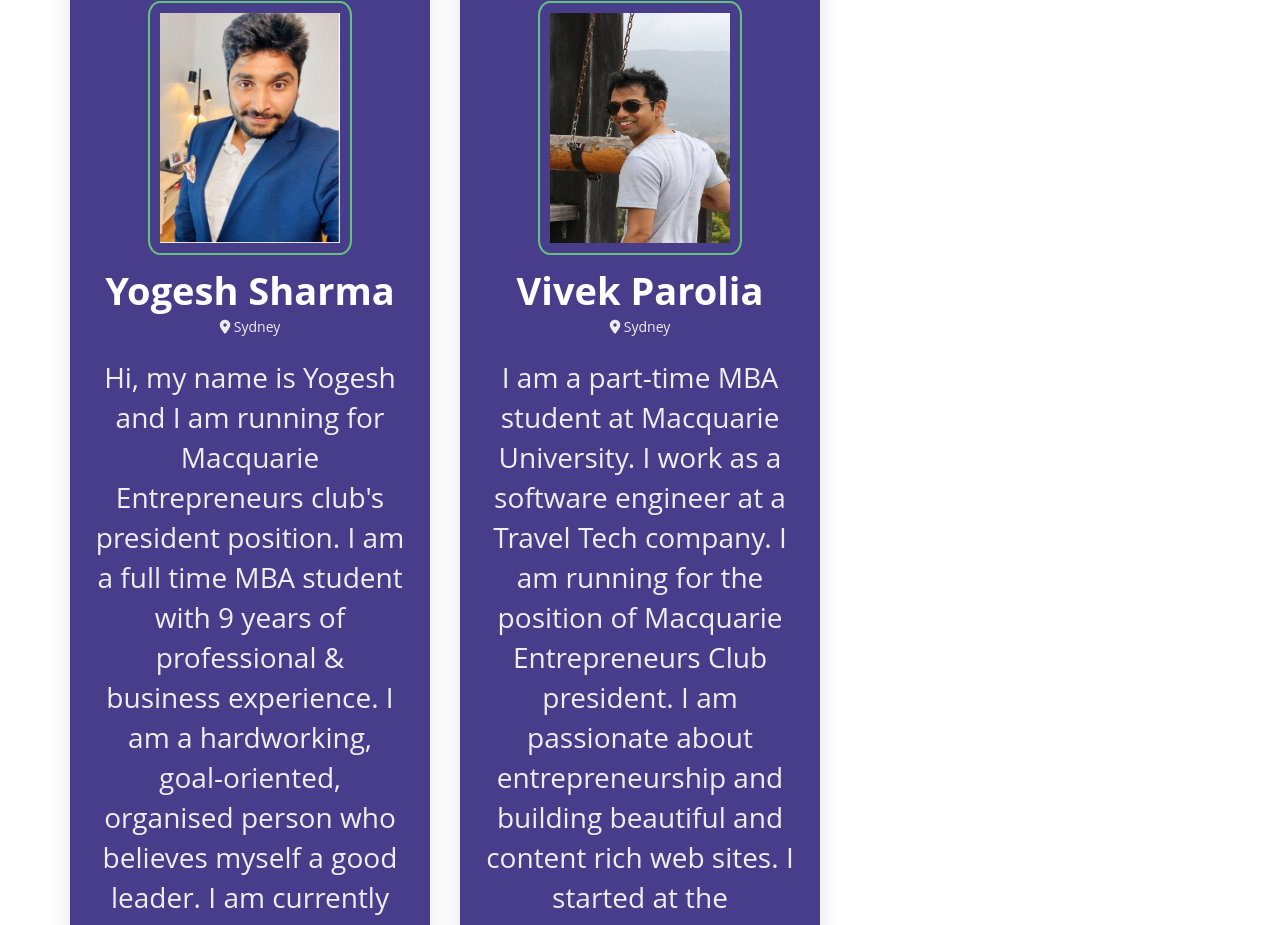
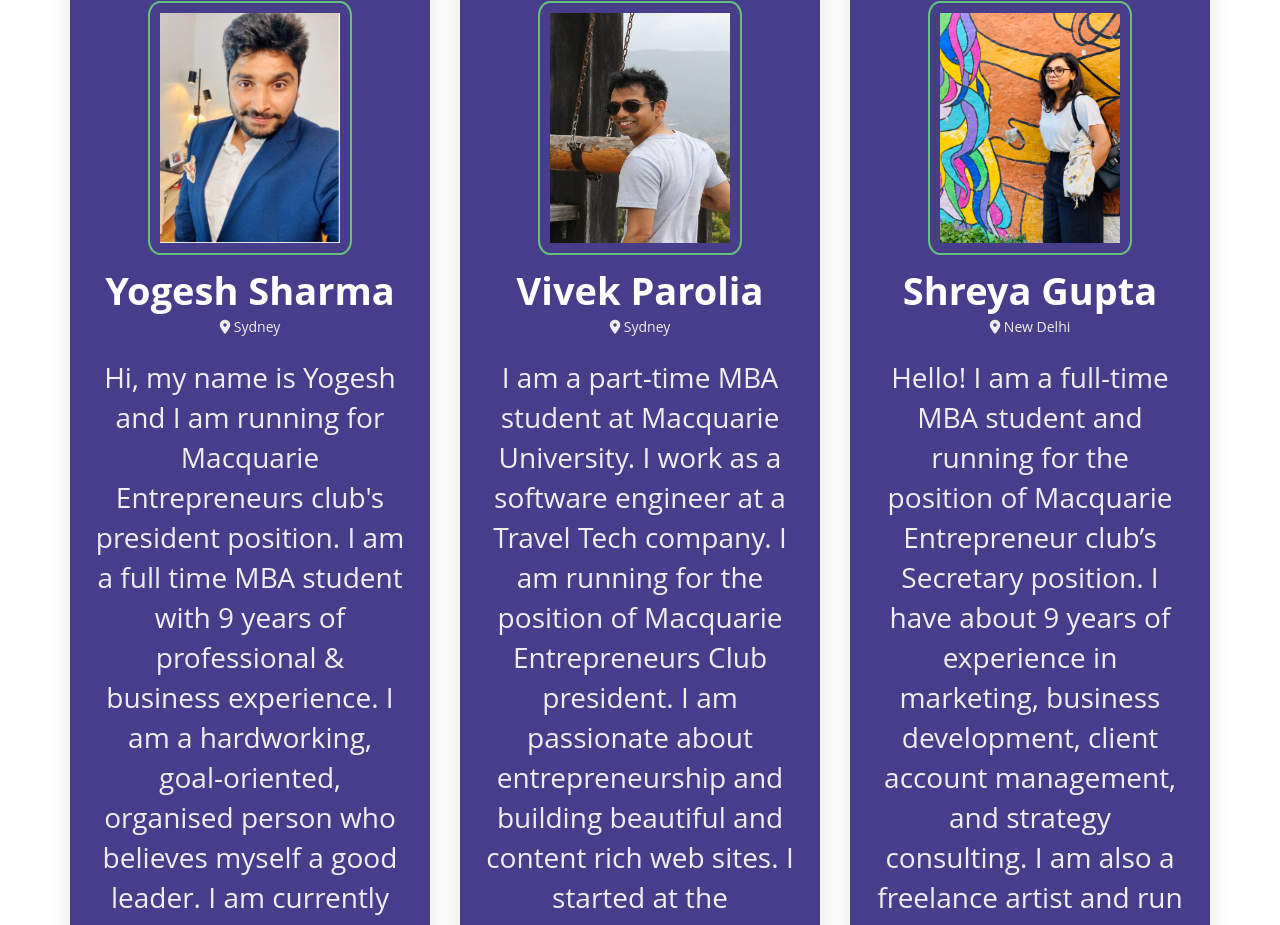
Before and after one commit to paroliav/election-profiles, a website: page index.html in a window 1280 px wide. Shown: the part 530-1455 px from the top of the page. Drawn offline with nearby package versions, Linux system fonts and the light colour scheme.

Commit message:
Shreya profile

```diff
--- a/index.html
+++ b/index.html
@@ -58,6 +58,21 @@
                 </div>
             </div>
         </div>
+        <div class="col-md-4">
+            <div class="profile-card-10 text-center"><img src="/photos/Shreya.jpeg" class="img img-responsive">
+                <div class="profile-content">
+                    <div class="profile-name">Shreya Gupta</div>
+                    <p class="place"><span><i class="fas fa-map-marker-alt"></i></span>
+                        New Delhi
+                    </p>
+                    <div class="profile-description">Hello! I am a full-time MBA student and running for the position of Macquarie Entrepreneur club’s Secretary position. I have about 9 years of experience in marketing, business development, client account management, and strategy consulting. I am also a freelance artist and run my own online art shops. As a Secretary I will work towards the management, growth, and communication activities of the club.  I will also help the club prepare for expectations and keep them aligned to their periodic goals and agendas.
+                    </div>
+                    <p class="hobbies"><span class="icon"><i class="fas fa-futbol"></i></span></span>
+                        Hobbies: Sketching, Pen Art, Photoshop, Photography
+                    </p>
+                </div>
+            </div>
+        </div>
     </div>
 </div>
 </body>
```
Also changed, not shown: photos/Shreya.jpeg (added), 1 other file.
